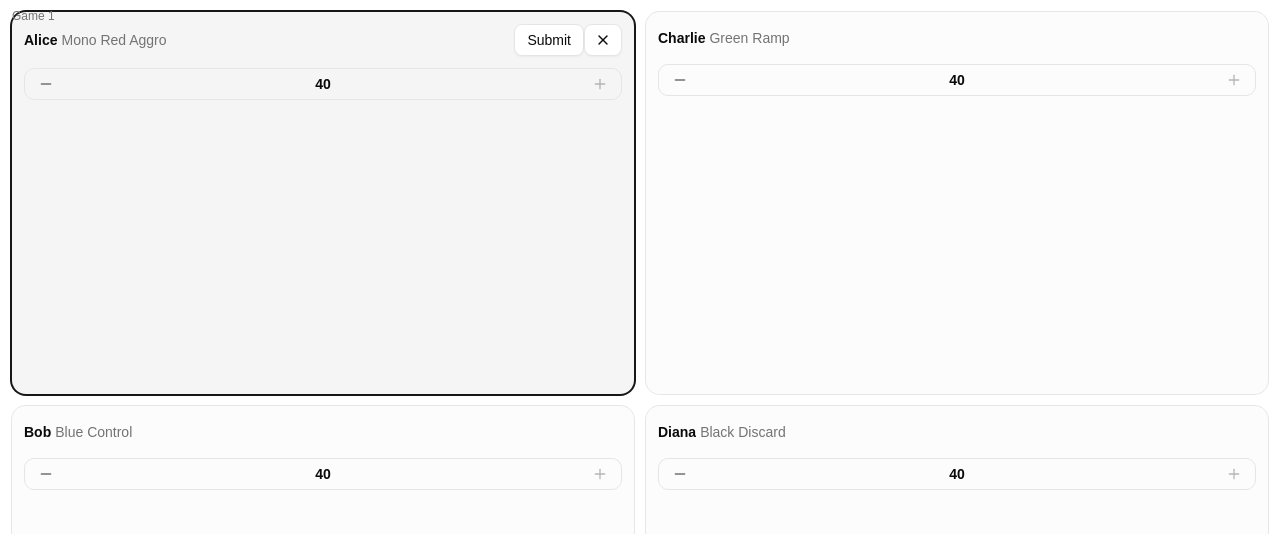
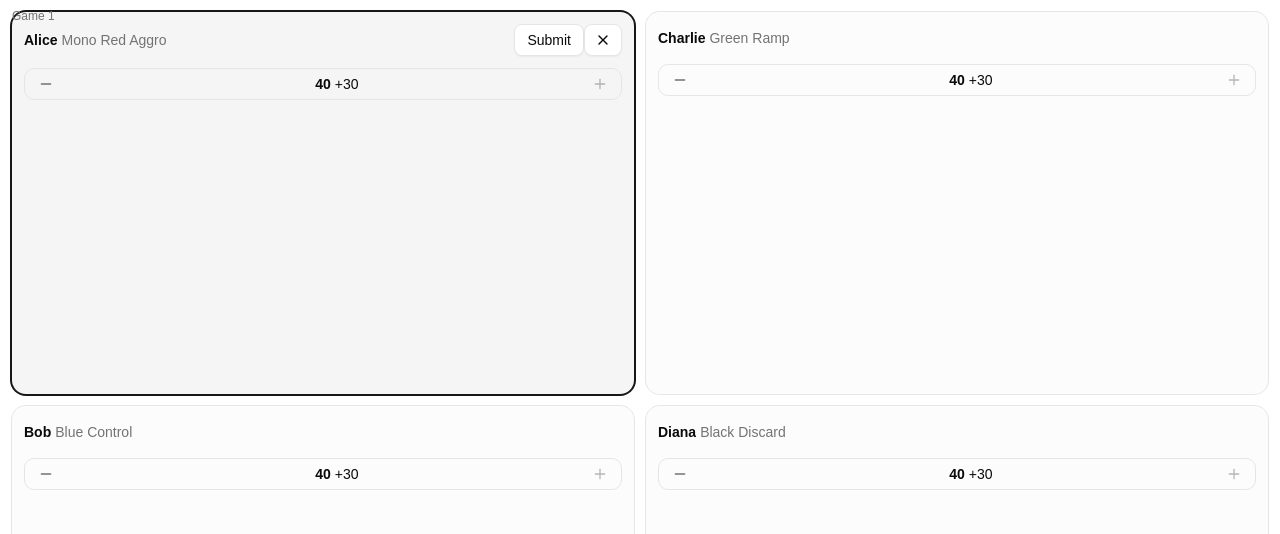
Before and after one commit to liamrhyde/MTG-App, a React (Vite) app in the folder frontend/: page /game/1 in a window 1280 px wide. Both pictures are taken after a click on the element 24 px from the left and 80 px from the top of the page. Shown: the top 534 px of the page. Built offline with nearby package versions, Linux system fonts and the light colour scheme.

Commit message:
[Frontend] Adds impact tracker to Health display

```diff
--- a/frontend/src/components/HealthDisplay.tsx
+++ b/frontend/src/components/HealthDisplay.tsx
@@ -41,7 +41,16 @@ export const HealthDisplay = ({
                     <Minus className="size-4" />
                 </Button>
             </InputGroupAddon>
-            <p className="font-semibold text-md">{value}</p>
+            <div className="flex flex-1 justify-center">
+                <p className="relative font-semibold text-md">
+                    {value}
+                    {editable && (
+                        <p className="absolute left-full top-0 ml-1 font-extralight text-sm">
+                            +30
+                        </p>
+                    )}
+                </p>
+            </div>
             <InputGroupAddon align="inline-end">
                 <Button
                     variant="ghost"
```
